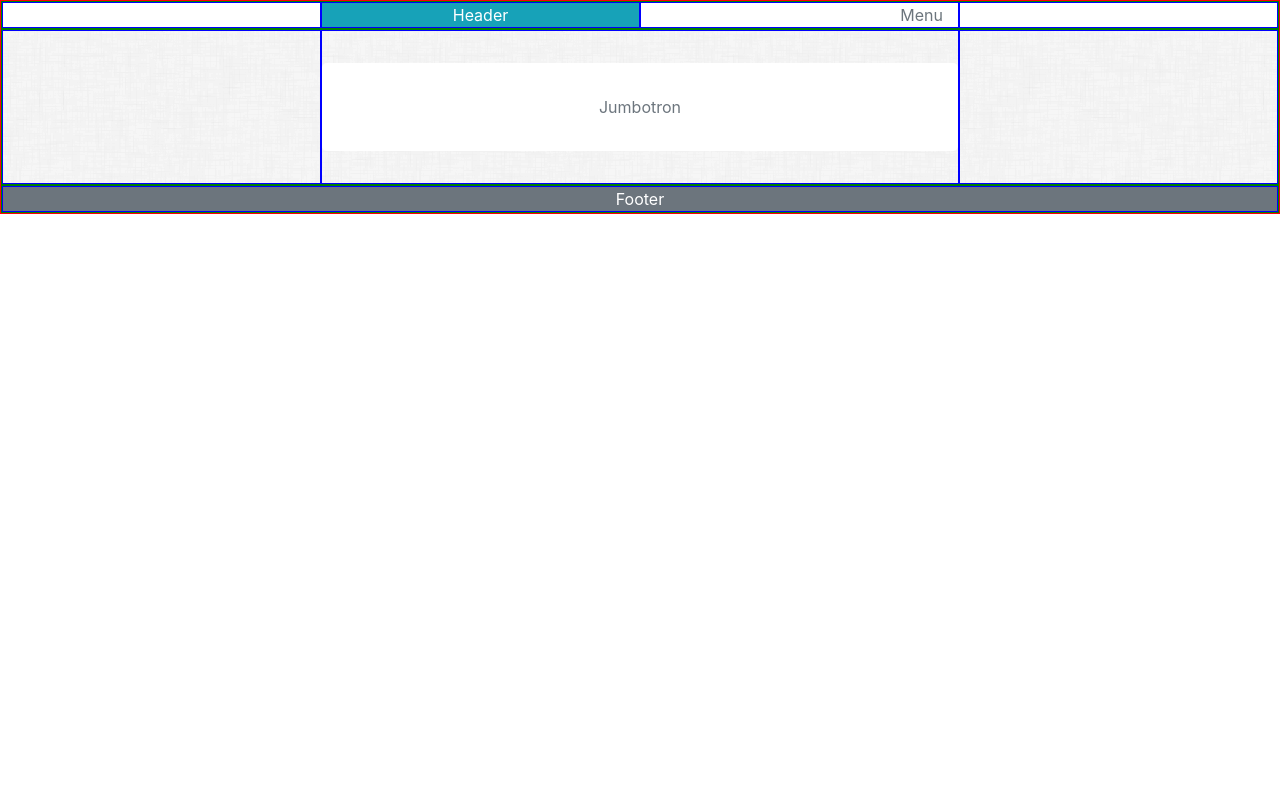
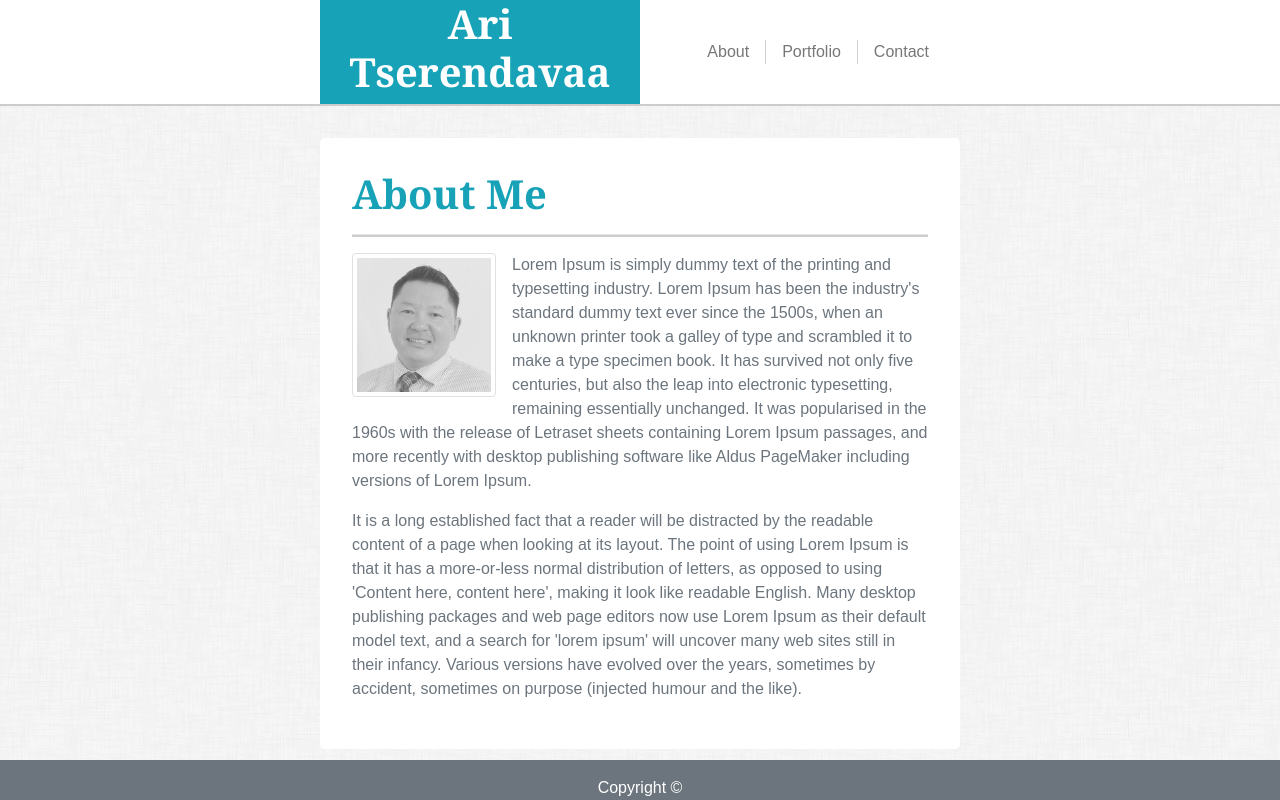
Before and after one commit to aritse/my-site, a plain HTML site: page index.html in a window 1280 px wide. Drawn offline with nearby package versions, Linux system fonts and the light colour scheme.

Commit message:
added content to the main page and styled further

```diff
--- a/assets/css/style.css
+++ b/assets/css/style.css
@@ -1,22 +1,48 @@
-.my-container {
-  border: 1px solid red;
+body {
+  font-family: Arial, Helvetica, sans-serif;
 }
 
-.my-row {
-  border: 1px solid green;
+h1 {
+  font-family: Georgia, "Times New Roman", Times, serif;
 }
 
-.my-col {
-  border: 1px solid blue;
-}
-
-#body {
+#my-body {
   background-image: url(../images/bg.png);
 }
 
 .jumbotron {
   margin-top: 2rem;
   padding: 2rem;
+}
+
+#my-photo {
+  width: 25%;
+  margin-right: 1rem;
+  margin-bottom: 0.5rem;
+}
+
+footer {
+  padding-top: 1rem;
+}
+
+#my-footer {
+  border-top: 8px solid #17a2b8;
+}
+
+.nav-link {
+  color: #777777;
+  padding-top: 0;
+  padding-bottom: 0;
+}
+
+#nav > div > nav > a:nth-child(2) {
+  border-left: 1px solid #d1d1d1;
+  border-right: 1px solid #d1d1d1;
+}
+
+#my-header,
+hr {
+  border-bottom: 2px solid #cccccc;
 }
 
 /* Media Queries */
--- a/index.html
+++ b/index.html
@@ -14,26 +14,48 @@
 <body>
 
     <div class="my-container container-fluid">
-        <div class="my-row row">
+        <div class="my-row row" id="my-header">
             <div class="my-col col-md-1 col-lg-2 col-xl-3"></div>
             <div class="my-col col-md-5 col-lg-4 col-xl-3 bg-info text-white text-center">
-                <header>Header</header>
+                <header>
+                    <h1 class="font-weight-bold">Ari Tserendavaa</h1>
+                </header>
             </div>
-            <div class="my-col col-md-5 col-lg-4 col-xl-3 text-secondary text-right" id="nav">
-                <div class="nav justify-content-end">Menu</div>
+            <div class="my-col col-md-5 col-lg-4 col-xl-3 text-secondary text-right align-self-center" id="nav">
+                <div class="nav justify-content-end">
+                    <nav class="nav">
+                        <a class="nav-link active" href="#">About</a>
+                        <a class="nav-link" href="portfolio.html">Portfolio</a>
+                        <a class="nav-link" href="contact.html">Contact</a>
+                    </nav>
+                </div>
             </div>
             <div class="my-col col-md-1 col-lg-2 col-xl-3"></div>
         </div>
-        <div class="my-row row" id="body">
+        <div class="my-row row" id="my-body">
             <div class="my-col col-md-1 col-lg-2 col-xl-3"></div>
-            <div class="my-col col-md-10 col-lg-8 col-xl-6 text-secondary text-center" id="content">
-                <div class="jumbotron bg-white">Jumbotron</div>
+            <div class="my-col col-md-10 col-lg-8 col-xl-6 text-secondary" id="content">
+                <div class="jumbotron bg-white">
+                    <h1 class="text-info font-weight-bold">About Me</h1>
+                    <hr>
+                    <img src="assets/images/ari.jpg" alt="my photo" class="rounded float-left img-thumbnail" id="my-photo">
+                    <p>Lorem Ipsum is simply dummy text of the printing and typesetting industry. Lorem Ipsum has been the industry's standard dummy text ever
+                        since the 1500s, when an unknown printer took a galley of type and scrambled it to make a type specimen book. It has survived not only
+                        five centuries, but also the leap into electronic typesetting, remaining essentially unchanged. It was popularised in the 1960s with the
+                        release of Letraset sheets containing Lorem Ipsum passages, and more recently with desktop publishing software like Aldus PageMaker
+                        including versions of Lorem Ipsum.</p>
+                    <p>It is a long established fact that a reader will be distracted by the readable content of a page when looking at its layout. The point of
+                        using Lorem Ipsum is that it has a more-or-less normal distribution of letters, as opposed to using 'Content here, content here', making
+                        it look like readable English. Many desktop publishing packages and web page editors now use Lorem Ipsum as their default model text,
+                        and a search for 'lorem ipsum' will uncover many web sites still in their infancy. Various versions have evolved over the years,
+                        sometimes by accident, sometimes on purpose (injected humour and the like).</p>
+                </div>
             </div>
             <div class="my-col col-md-1 col-lg-2 col-xl-3"></div>
         </div>
-        <div class="my-row row">
-            <div class="my-col col-md-12 col-lg-12 col-xl-12 bg-secondary text-white text-center">
-                <footer>Footer</footer>
+        <div class="my-row row" id="my-footer">
+            <div class="my-col col-md-12 col-lg-12 col-xl-12 bg-secondary text-white text-center fixed-bottom">
+                <footer>Copyright &copy;</footer>
             </div>
         </div>
     </div>
```
Also changed, not shown: assets/images/ari.jpg (added).
